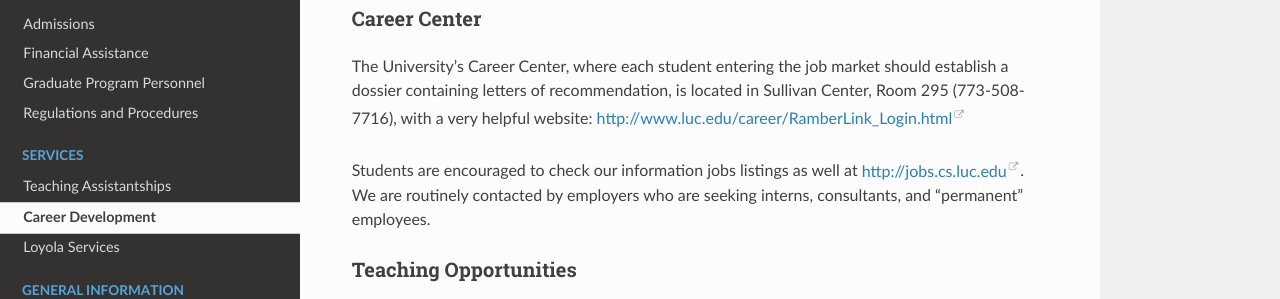
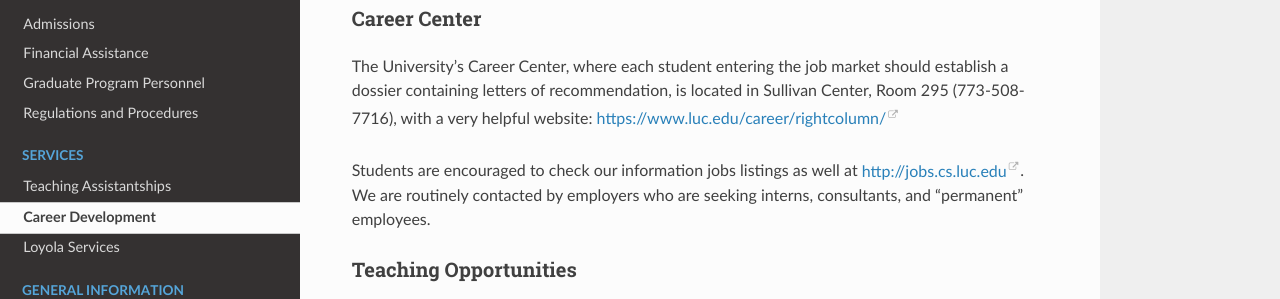
Before and after one commit to LoyolaChicagoCS/gradhandbook, a Sphinx documentation site: the page built from source/services/careerdevelopment.rst, in a window 1280 px wide and 900 px high. Shown: the part 211-510 px from the top of the window. Built offline with Sphinx 7.4.7 and the Read the Docs theme 2.0.0, drawn with Linux system fonts in a browser that asks for light colours; some of the changed lines change nothing that is shown.

Commit message:
Fix broken URL

```diff
--- a/source/services/careerdevelopment.rst
+++ b/source/services/careerdevelopment.rst
@@ -8,7 +8,7 @@
 Career Center
 =============
 
-The University’s Career Center, where each student entering the job market should establish a dossier containing letters of recommendation, is located in Sullivan Center, Room 295 (773-508-7716), with a very helpful website: http://www.luc.edu/career/RamberLink_Login.html
+The University’s Career Center, where each student entering the job market should establish a dossier containing letters of recommendation, is located in Sullivan Center, Room 295 (773-508-7716), with a very helpful website: https://www.luc.edu/career/rightcolumn/
 
 Students are encouraged to check our information jobs listings as well at http://jobs.cs.luc.edu. We are routinely contacted by employers who are seeking interns, consultants, and "permanent" employees.
 
```
